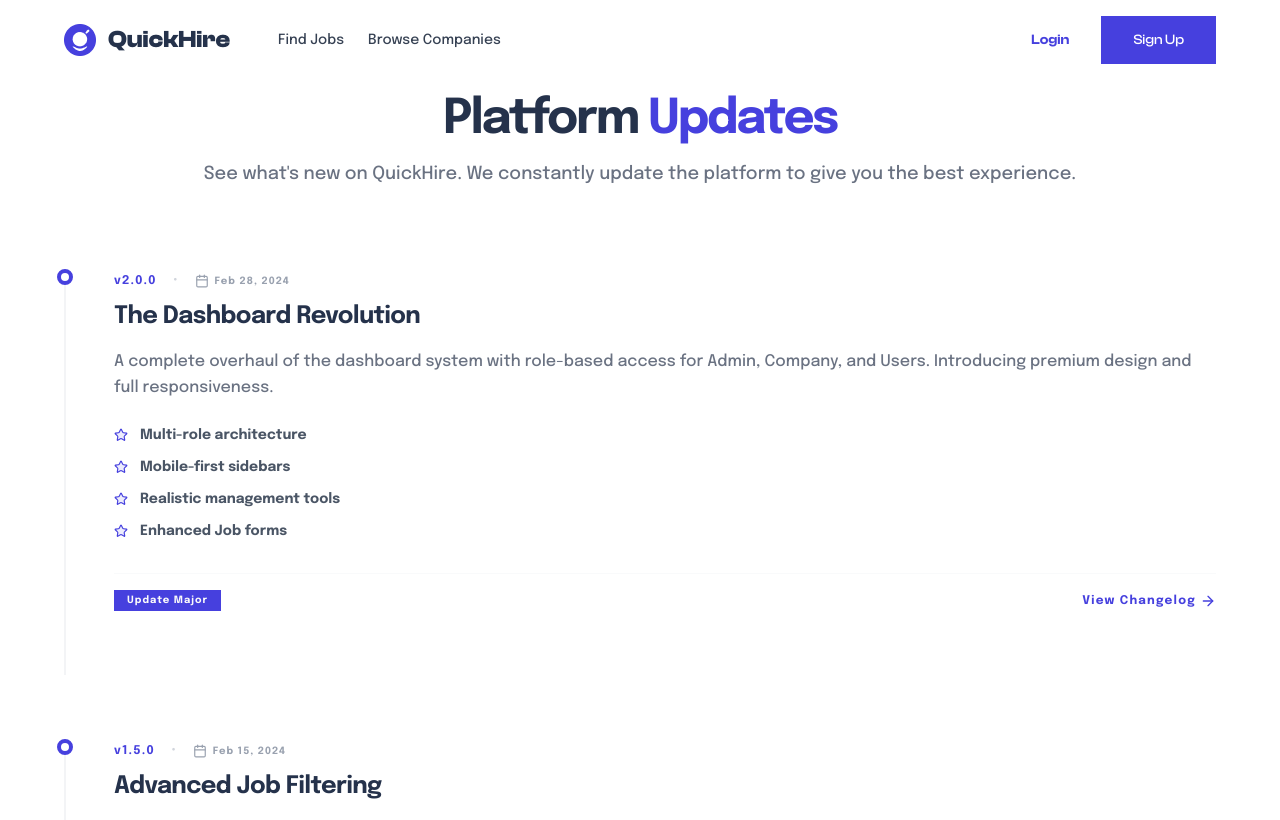
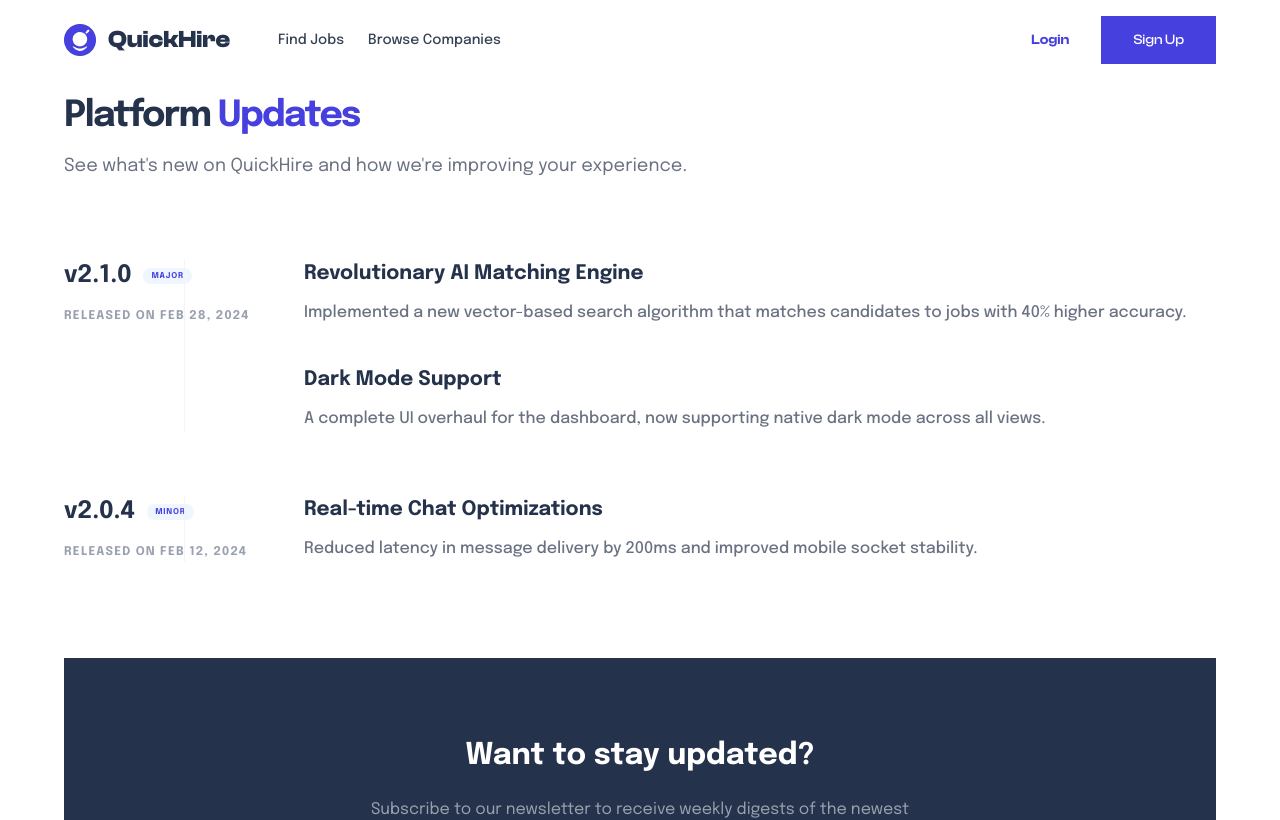
Before and after one commit to rakibislam2233/quick-hire, a Next.js app: page /updates in a window 1280 px wide. Shown: the top 820 px of the page. Built offline with nearby package versions, Linux system fonts and the light colour scheme.

Commit message:
feat: add user guide page with metadata and `GuideContent` component.

```diff
--- a/app/(main)/guide/page.tsx
+++ b/app/(main)/guide/page.tsx
@@ -1,92 +1,14 @@
-"use client";
+import GuideContent from "@/components/Pages/Main/Guide/GuideContent";
+import { Metadata } from "next";
 
-import { PlayCircle } from "lucide-react";
+export const metadata: Metadata = {
+  title: "User Guide | QuickHire",
+  description:
+    "Learn how to use QuickHire effectively to find jobs or hire the best talent with our comprehensive guide.",
+};
 
 const GuidePage = () => {
-  const steps = [
-    {
-      title: "Create your profile",
-      description:
-        "Set up your candidate or company profile with all necessary details to stand out.",
-      time: "2 mins",
-    },
-    {
-      title: "Search for opportunities",
-      description:
-        "Use our advanced filters to find the perfect job or the best talent in the market.",
-      time: "5 mins",
-    },
-    {
-      title: "Apply or Recruit",
-      description:
-        "Send applications or post jobs to start the hiring journey immediately.",
-      time: "Instant",
-    },
-  ];
-
-  return (
-    <div className="font-epilogue bg-white min-h-screen pt-24 pb-10">
-      <div className="container mx-auto px-4 md:px-16">
-        <div className="mb-20">
-          <h1 className="text-4xl md:text-5xl font-black text-[#25324B] mb-6 leading-tight">
-            How to use <br />
-            <span className="text-primary ">QuickHire</span> Platform
-          </h1>
-          <p className="text-gray-500 text-lg max-w-2xl font-medium leading-relaxed">
-            Follow our simple guide to get the most out of our platform. Whether
-            you&apos;re hiring or seeking a new career path.
-          </p>
-        </div>
-
-        <div className="space-y-8 mb-20">
-          {steps.map((step, idx) => (
-            <div key={step.title} className="flex gap-6 md:gap-10 items-start">
-              <div className="flex flex-col items-center">
-                <div className="w-10 h-10 bg-[#25324B] text-white flex items-center justify-center font-black rounded-full shrink-0">
-                  {idx + 1}
-                </div>
-                {idx !== steps.length - 1 && (
-                  <div className="w-px h-24 bg-gray-100 mt-2"></div>
-                )}
-              </div>
-              <div className="pt-1">
-                <div className="flex items-center gap-4 mb-2">
-                  <h3 className="text-xl font-extrabold text-[#25324B] tracking-tight">
-                    {step.title}
-                  </h3>
-                  <span className="text-[10px] font-black  text-primary bg-blue-50 px-2 py-1 rounded">
-                    {step.time}
-                  </span>
-                </div>
-                <p className="text-gray-500 font-medium leading-relaxed  max-w-lg">
-                  {step.description}
-                </p>
-              </div>
-            </div>
-          ))}
-        </div>
-
-        <div className="bg-primary p-10 md:p-16 text-white relative overflow-hidden flex flex-col md:flex-row items-center justify-between gap-10">
-          <div className="relative z-10 max-w-sm">
-            <h2 className="text-3xl font-black mb-4 leading-tight  decoration-white/20 underline decoration-4 underline-offset-8">
-              Watch the video guide
-            </h2>
-            <p className="text-white/60 text-sm font-medium mb-8 leading-relaxed">
-              A visual walkthrough of how to navigate the dashboard and manage
-              your applications efficiently.
-            </p>
-            <button className="flex items-center gap-3 bg-white text-primary px-8 h-12 font-black  text-xs tracking-widest hover:bg-opacity-90 transition-all">
-              <PlayCircle className="w-5 h-5" />
-              Watch Now
-            </button>
-          </div>
-          <div className="w-full md:w-auto flex-1 h-[200px] bg-white/10 border border-white/20 flex items-center justify-center relative group cursor-pointer">
-            <PlayCircle className="w-20 h-20 text-white/20 group-hover:scale-110 transition-transform group-hover:text-white" />
-          </div>
-        </div>
-      </div>
-    </div>
-  );
+  return <GuideContent />;
 };
 
 export default GuidePage;
--- a/app/(main)/updates/page.tsx
+++ b/app/(main)/updates/page.tsx
@@ -1,121 +1,14 @@
-"use client";
+import UpdatesContent from "@/components/Pages/Main/Updates/UpdatesContent";
+import { Metadata } from "next";
 
-import { Badge } from "@/components/ui/badge";
-import { ArrowRight, Calendar, Star } from "lucide-react";
+export const metadata: Metadata = {
+  title: "Platform Updates | QuickHire",
+  description:
+    "Stay informed about the latest features, improvements, and bug fixes on the QuickHire platform.",
+};
 
 const UpdatesPage = () => {
-  const updates = [
-    {
-      version: "v2.0.0",
-      title: "The Dashboard Revolution",
-      date: "Feb 28, 2024",
-      description:
-        "A complete overhaul of the dashboard system with role-based access for Admin, Company, and Users. Introducing premium design and full responsiveness.",
-      features: [
-        "Multi-role architecture",
-        "Mobile-first sidebars",
-        "Realistic management tools",
-        "Enhanced Job forms",
-      ],
-      type: "Major",
-    },
-    {
-      version: "v1.5.0",
-      title: "Advanced Job Filtering",
-      date: "Feb 15, 2024",
-      description:
-        "Added granular filters for salary range, job type, and category across the platform.",
-      features: [
-        "Salary range slider",
-        "Category multi-select",
-        "Location-based search",
-      ],
-      type: "Feature",
-    },
-    {
-      version: "v1.2.0",
-      title: "Performance & Polish",
-      date: "Feb 01, 2024",
-      description:
-        "Infrastructure updates to improve page load speed and SEO meta tags optimization.",
-      features: [
-        "Server Components refactor",
-        "SEO optimizations",
-        "Bug fixes",
-      ],
-      type: "Maintenance",
-    },
-  ];
-
-  return (
-    <div className="font-epilogue bg-white min-h-screen pt-24 pb-10">
-      <div className="container mx-auto px-4 md:px-16">
-        <div className="mb-20 text-center">
-          <h1 className="text-4xl md:text-5xl font-black text-[#25324B] mb-4  tracking-tighter">
-            Platform <span className="text-primary ">Updates</span>
-          </h1>
-          <p className="text-gray-500 font-medium text-lg leading-relaxed">
-            See what&apos;s new on QuickHire. We constantly update the platform
-            to give you the best experience.
-          </p>
-        </div>
-
-        <div className="space-y-16">
-          {updates.map((update) => (
-            <div
-              key={update.version}
-              className="relative pl-12 border-l-2 border-gray-100 pb-16 last:pb-0"
-            >
-              <div className="absolute -left-[9px] top-0 w-4 h-4 rounded-full bg-white border-4 border-primary"></div>
-              <div className="mb-4">
-                <div className="flex items-center gap-4 mb-2">
-                  <span className="text-primary font-black  text-xs tracking-widest">
-                    {update.version}
-                  </span>
-                  <span className="text-gray-300">•</span>
-                  <div className="flex items-center gap-1.5 text-gray-400 font-bold  text-[10px] tracking-widest">
-                    <Calendar className="w-3.5 h-3.5" />
-                    {update.date}
-                  </div>
-                </div>
-                <h2 className="text-2xl font-black text-[#25324B] tracking-tight">
-                  {update.title}
-                </h2>
-              </div>
-              <p className="text-gray-500 font-medium leading-relaxed mb-6 ">
-                {update.description}
-              </p>
-              <div className="space-y-3 mb-8">
-                {update.features.map((f) => (
-                  <div key={f} className="flex items-center gap-3">
-                    <Star className="w-3.5 h-3.5 text-primary fill-primary/10" />
-                    <span className="text-sm font-bold text-gray-600">{f}</span>
-                  </div>
-                ))}
-              </div>
-              <div className="pt-4 border-t border-gray-50 flex items-center justify-between">
-                {update.type === "Major" ? (
-                  <Badge className="rounded-none bg-primary hover:bg-primary shadow-none font-black  text-[10px] tracking-widest px-3">
-                    Update {update.type}
-                  </Badge>
-                ) : (
-                  <Badge
-                    variant="outline"
-                    className="rounded-none border-gray-200 text-gray-400 font-black  text-[10px] tracking-widest px-3 shadow-none"
-                  >
-                    Update {update.type}
-                  </Badge>
-                )}
-                <button className="text-xs font-black text-primary  tracking-widest flex items-center gap-1 hover:gap-2 transition-all">
-                  View Changelog <ArrowRight className="w-4 h-4" />
-                </button>
-              </div>
-            </div>
-          ))}
-        </div>
-      </div>
-    </div>
-  );
+  return <UpdatesContent />;
 };
 
 export default UpdatesPage;
```
